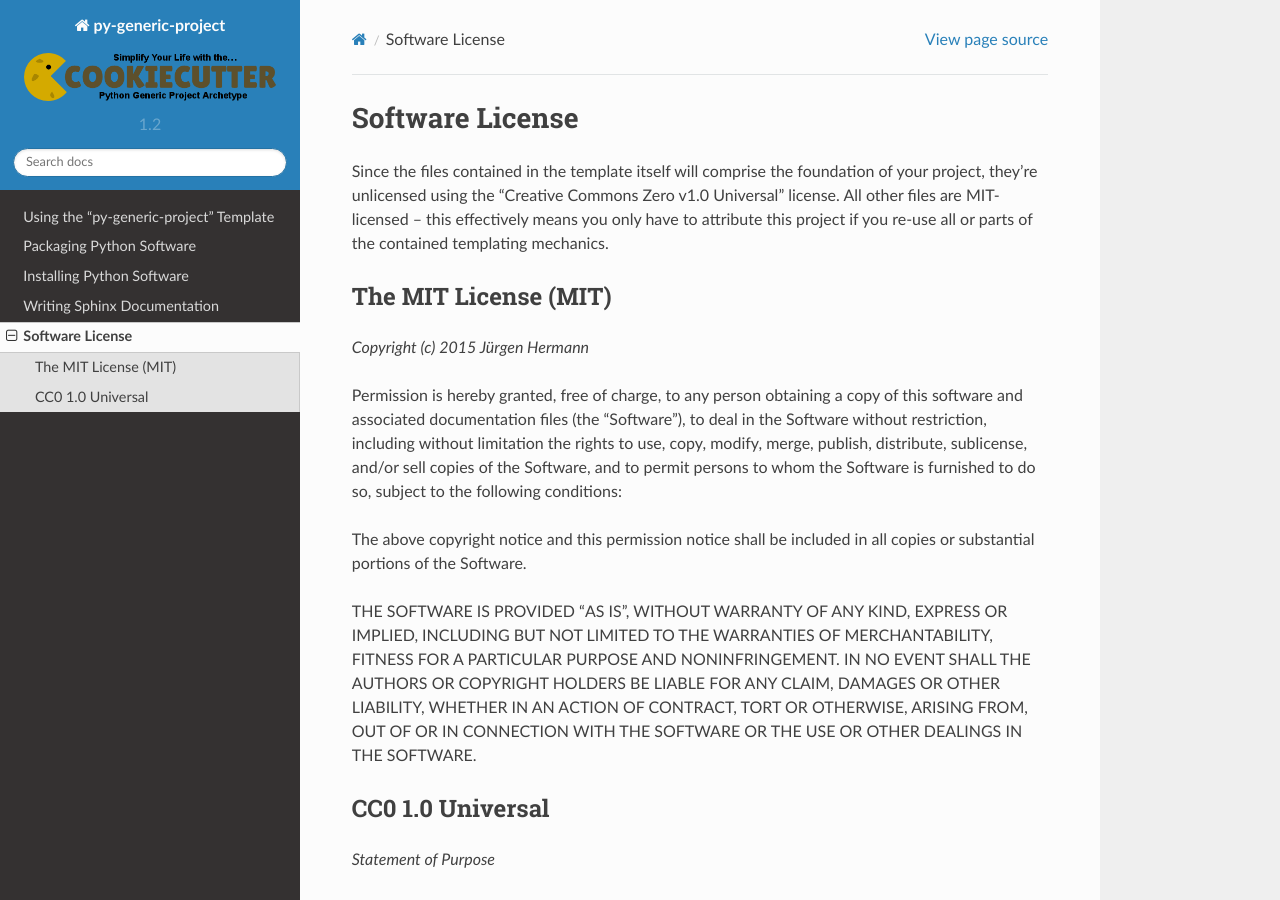
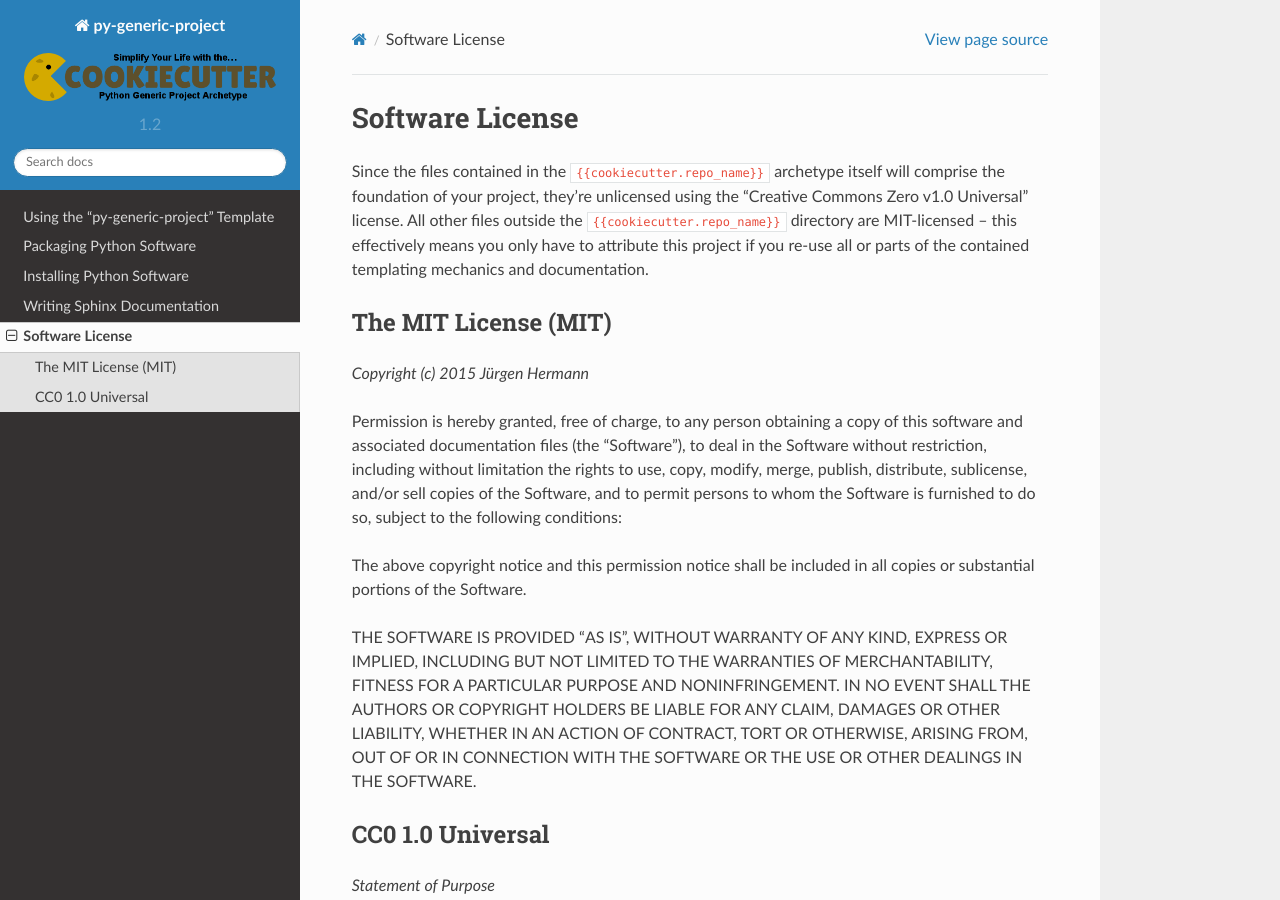
Before and after one commit to Springerle/py-generic-project, a Sphinx documentation site: the page built from docs/LICENSE.rst, in a window 1280 px wide and 900 px high. Built offline with Sphinx 7.4.7 and the Read the Docs theme 2.0.0, drawn with Linux system fonts in a browser that asks for light colours.

Commit message:
:pencil: licensing clarification

```diff
--- a/docs/LICENSE.rst
+++ b/docs/LICENSE.rst
@@ -1,10 +1,12 @@
 Software License
 ================
 
-Since the files contained in the template itself will comprise the foundation of your project,
-they're unlicensed using the “Creative Commons Zero v1.0 Universal” license.
-All other files are MIT-licensed – this effectively means you only have to attribute this project
-if you re-use all or parts of the contained templating mechanics.
+Since the files contained in the ``{{cookiecutter.repo_name}}`` archetype itself
+will comprise the foundation of your project, they're unlicensed using the
+“Creative Commons Zero v1.0 Universal” license.
+All other files outside the ``{{cookiecutter.repo_name}}`` directory are
+MIT-licensed – this effectively means you only have to attribute this project
+if you re-use all or parts of the contained templating mechanics and documentation.
 
 
 The MIT License (MIT)
```
Also changed, not shown: README.md (+6 -4 lines).
